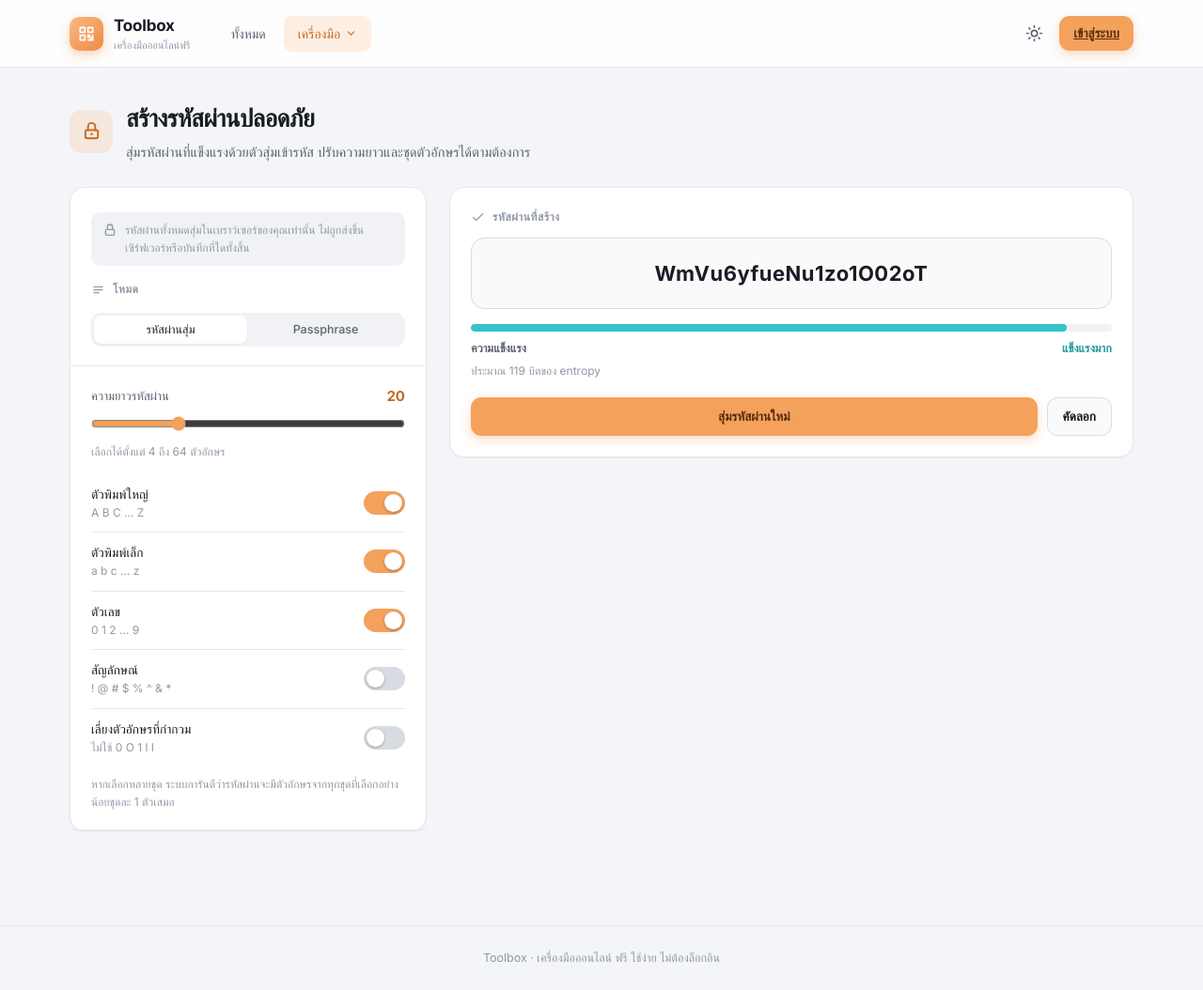
After one commit to aombazooka/toolbox, a PHP site: page /qrcode/password.php in a window 1280 px wide. The commit adds this page. Shown: the whole page at 94% size. Run offline with PHP 8.4, Linux system fonts and the light colour scheme; data that the repository does not hold is empty; some web fonts are replaced.

Commit message:
T8: Secure password generator (+ optional passphrase mode)
password.php + assets/js/password.js — length 4-64, toggles for
upper/lower/number/symbol + avoid-ambiguous (0O1lI), entropy-based
strength meter, copy-to-clipboard. Generation guarantees at least one
character from each selected set (not just uniform sampling from the
combined pool, which could omit a category on short lengths), then
fills and shuffles. Also includes an optional word-based passphrase
mode. crypto.getRandomValues throughout, no Math.random. Registered
in includes/tools.php (ตัวช่วย & สุ่ม category).

Co-Authored-By: Claude Sonnet 5 <noreply@anthropic.com>

```diff
--- a/assets/css/app-extra.css
+++ b/assets/css/app-extra.css
@@ -243,6 +243,29 @@
 .coin-face.tails{background:linear-gradient(145deg,var(--surface-3),var(--border-strong));color:var(--text-2)}
 .dice-sum{text-align:center;margin-top:14px;font-size:13px;color:var(--text-3)}
 
+/* ---------- Password generator (T8) ---------- */
+.pw-len-badge{font-family:'Inter';font-weight:700;font-size:15px;color:var(--accent-strong)}
+.pw-toggles .toggle-row{padding:11px 0;border-bottom:1px solid var(--border)}
+.pw-toggles .toggle-row:last-child{border-bottom:none}
+
+.pwd-display{font-family:'Inter',monospace;font-size:22px;font-weight:700;letter-spacing:.5px;word-break:break-all;text-align:center;padding:20px 16px;background:var(--surface-2);border:1px solid var(--border-strong);border-radius:14px;min-height:34px;display:flex;align-items:center;justify-content:center}
+@media(max-width:480px){.pwd-display{font-size:17px}}
+.pwd-display.empty{color:var(--text-3);font-weight:500;font-size:13.5px}
+
+.pwd-meter{margin-top:16px}
+.pwd-meter-track{height:8px;border-radius:6px;background:var(--surface-3);overflow:hidden}
+.pwd-meter-fill{height:100%;width:0%;border-radius:6px;transition:width .25s,background-color .25s;background:var(--danger)}
+.pwd-meter-fill.weak{background:var(--danger)}
+.pwd-meter-fill.medium{background:#f0b429}
+.pwd-meter-fill.strong{background:var(--ok)}
+.pwd-meter-fill.very-strong{background:#34c3c9}
+.pwd-meter-label{margin-top:8px;font-size:12.5px;font-weight:600;color:var(--text-2);display:flex;justify-content:space-between;align-items:center}
+.pwd-meter-label .pml-tag{font-weight:700}
+.pwd-meter-label .pml-tag.weak{color:var(--danger)}
+.pwd-meter-label .pml-tag.medium{color:#c98a10}
+.pwd-meter-label .pml-tag.strong{color:var(--ok)}
+.pwd-meter-label .pml-tag.very-strong{color:#1f9aa0}
+
 @media print {
   header, footer, .no-print, .toast { display: none !important; }
   @page { size: A4; margin: 10mm; }
--- /dev/null
+++ b/assets/js/password.js
@@ -0,0 +1,307 @@
+/* สร้างรหัสผ่านปลอดภัย (Password generator) + Passphrase
+ * ทำงานฝั่งเบราว์เซอร์ล้วน ไม่มีการส่งข้อมูลขึ้นเซิร์ฟเวอร์
+ * ความสุ่มทั้งหมดมาจาก crypto.getRandomValues (ไม่ใช้ Math.random) พร้อมตัดอคติแบบ modulo
+ * ด้วยเทคนิค rejection sampling — ไฟล์นี้เป็นโมดูลอิสระ ไม่แชร์โค้ดกับ random.js
+ * (จงใจเขียนซ้ำแพตเทิร์นเดียวกันเพื่อความสม่ำเสมอ แต่ให้ไฟล์นี้ทำงานได้ในตัวเอง)
+ */
+(function () {
+  'use strict';
+
+  function byId(id) { return document.getElementById(id); }
+
+  /* =========================================================
+   * ตัวสุ่มที่ปลอดภัยและไม่มีอคติ (crypto.getRandomValues)
+   * ========================================================= */
+
+  /**
+   * สุ่มจำนวนเต็มแบบ unbiased ในช่วง [min, max] (รวมทั้งสองปลาย)
+   * ใช้ rejection sampling บน Uint32 เพื่อตัดอคติที่เกิดจาก modulo ตรงๆ
+   * (การเอาไบต์สุ่ม % range ตรงๆ จะทำให้ค่าท้ายๆ ของช่วงมีโอกาสออกน้อยกว่าค่าต้นๆ
+   *  เมื่อ range ไม่ใช่ตัวหารของ 2^32 พอดี)
+   */
+  function randomInt(min, max) {
+    min = Math.floor(min);
+    max = Math.floor(max);
+    if (max < min) { const t = min; min = max; max = t; }
+    const range = max - min + 1;
+    if (range <= 1) return min;
+
+    const MAX_UINT32 = 0x100000000; // 2^32
+    const limit = Math.floor(MAX_UINT32 / range) * range;
+    const buf = new Uint32Array(1);
+    let x;
+    do {
+      crypto.getRandomValues(buf);
+      x = buf[0];
+    } while (x >= limit);
+    return min + (x % range);
+  }
+
+  /** สุ่มเลือก 1 ตัวอักษรจากสตริง แบบ unbiased */
+  function randomChar(str) {
+    return str.charAt(randomInt(0, str.length - 1));
+  }
+
+  /** Fisher–Yates shuffle ในที่ (in-place) โดยใช้ randomInt ที่ไม่มีอคติ */
+  function shuffle(arr) {
+    for (let i = arr.length - 1; i > 0; i--) {
+      const j = randomInt(0, i);
+      const t = arr[i]; arr[i] = arr[j]; arr[j] = t;
+    }
+    return arr;
+  }
+
+  /* ---------- generic segmented-tab helper (same pattern as calc.js / random.js) ---------- */
+  function wireSeg(tabsEl, onChange) {
+    tabsEl.querySelectorAll('button').forEach(function (b) {
+      b.onclick = function () {
+        tabsEl.querySelectorAll('button').forEach(function (x) { x.classList.remove('on'); });
+        b.classList.add('on');
+        onChange(b.dataset.v);
+      };
+    });
+  }
+  function segValue(tabsEl) {
+    const on = tabsEl.querySelector('button.on');
+    return on ? on.dataset.v : null;
+  }
+  function copyText(text, okMsg) {
+    if (!text) { window.toast('ไม่มีรหัสผ่านให้คัดลอก', 'err'); return; }
+    if (navigator.clipboard && navigator.clipboard.writeText) {
+      navigator.clipboard.writeText(text).then(function () {
+        window.toast(okMsg || 'คัดลอกแล้ว', 'ok');
+      }).catch(function () {
+        window.toast('คัดลอกไม่สำเร็จ', 'err');
+      });
+    } else {
+      window.toast('เบราว์เซอร์นี้ไม่รองรับการคัดลอกอัตโนมัติ', 'err');
+    }
+  }
+
+  /* =========================================================
+   * ชุดตัวอักษร + ตัวกำกวมที่ต้องเลี่ยง
+   * ========================================================= */
+  const CHARSET = {
+    upper:  'ABCDEFGHIJKLMNOPQRSTUVWXYZ',
+    lower:  'abcdefghijklmnopqrstuvwxyz',
+    number: '0123456789',
+    symbol: '!@#$%^&*()_+-=[]{};:,.<>?/~',
+  };
+  // ตัวอักษร/ตัวเลขที่หน้าตาคล้ายกันจนสับสนง่าย (เลขศูนย์-ตัวโอ, เลขหนึ่ง-แอลตัวเล็ก-ไอตัวใหญ่)
+  const AMBIGUOUS = '0O1lI';
+
+  function stripAmbiguous(str) {
+    let out = '';
+    for (let i = 0; i < str.length; i++) {
+      if (AMBIGUOUS.indexOf(str.charAt(i)) === -1) out += str.charAt(i);
+    }
+    return out;
+  }
+
+  /* =========================================================
+   * ตัววัดความแข็งแรง (entropy-based)
+   * ========================================================= */
+  /**
+   * ประมาณ entropy เป็นบิต: length * log2(ขนาดชุดตัวอักษรที่เป็นไปได้)
+   * แล้วจัดกลุ่มเป็น 4 ระดับ — เกณฑ์บิตนี้เป็นการประมาณคร่าวๆ ที่ใช้กันทั่วไป
+   * ไม่ใช่การวิเคราะห์แบบ crack-time ที่แม่นยำ แต่เพียงพอสำหรับให้ผู้ใช้เทียบความยาว/ความหลากหลาย
+   */
+  function estimateEntropyBits(length, poolSize) {
+    if (poolSize <= 1 || length <= 0) return 0;
+    return length * Math.log2(poolSize);
+  }
+  function bucketStrength(bits) {
+    if (bits < 40) return { label: 'อ่อนแอ', cls: 'weak' };
+    if (bits < 60) return { label: 'ปานกลาง', cls: 'medium' };
+    if (bits < 80) return { label: 'แข็งแรง', cls: 'strong' };
+    return { label: 'แข็งแรงมาก', cls: 'very-strong' };
+  }
+  function updateMeter(bits) {
+    const fillEl = byId('pwd-meter-fill');
+    const tagEl = byId('pwd-meter-tag');
+    const bitsEl = byId('pwd-meter-bits');
+    const s = bucketStrength(bits);
+    const pct = Math.max(4, Math.min(100, (bits / 128) * 100));
+    fillEl.className = 'pwd-meter-fill ' + s.cls;
+    fillEl.style.width = pct + '%';
+    tagEl.className = 'pml-tag ' + s.cls;
+    tagEl.textContent = s.label;
+    bitsEl.textContent = 'ประมาณ ' + Math.round(bits) + ' บิตของ entropy';
+  }
+
+  /* =========================================================
+   * MODE SWITCHER
+   * ========================================================= */
+  const modeTabs = byId('mode-tabs');
+  let mode = 'password';
+  function showMode(m) {
+    mode = m;
+    byId('panel-password').classList.toggle('hidden', m !== 'password');
+    byId('panel-passphrase').classList.toggle('hidden', m !== 'passphrase');
+    generate();
+  }
+  wireSeg(modeTabs, showMode);
+
+  /* =========================================================
+   * (ก) รหัสผ่านสุ่ม
+   * ========================================================= */
+  const pwLengthEl = byId('pw-length');
+  const pwLengthValEl = byId('pw-length-val');
+  const pwUpperToggle = byId('pw-upper-toggle');
+  const pwLowerToggle = byId('pw-lower-toggle');
+  const pwNumberToggle = byId('pw-number-toggle');
+  const pwSymbolToggle = byId('pw-symbol-toggle');
+  const pwAmbiguousToggle = byId('pw-ambiguous-toggle');
+
+  [pwUpperToggle, pwLowerToggle, pwNumberToggle, pwSymbolToggle, pwAmbiguousToggle].forEach(function (t) {
+    t.onclick = function () { t.classList.toggle('on'); generate(); };
+  });
+  pwLengthEl.addEventListener('input', function () {
+    pwLengthValEl.textContent = pwLengthEl.value;
+    generate();
+  });
+
+  /** สร้าง pool ของแต่ละชุดที่ถูกเลือก (หลังตัดตัวกำกวมถ้าเปิดสวิตช์) */
+  function buildPools() {
+    const avoidAmbiguous = pwAmbiguousToggle.classList.contains('on');
+    const pools = [];
+    if (pwUpperToggle.classList.contains('on')) {
+      pools.push(avoidAmbiguous ? stripAmbiguous(CHARSET.upper) : CHARSET.upper);
+    }
+    if (pwLowerToggle.classList.contains('on')) {
+      pools.push(avoidAmbiguous ? stripAmbiguous(CHARSET.lower) : CHARSET.lower);
+    }
+    if (pwNumberToggle.classList.contains('on')) {
+      pools.push(avoidAmbiguous ? stripAmbiguous(CHARSET.number) : CHARSET.number);
+    }
+    if (pwSymbolToggle.classList.contains('on')) {
+      pools.push(CHARSET.symbol); // ไม่มีสัญลักษณ์ใดอยู่ในรายการตัวกำกวมที่กำหนด
+    }
+    return pools;
+  }
+
+  /**
+   * สุ่มรหัสผ่านความยาว length จาก pools (array ของสตริงชุดตัวอักษรที่เลือกไว้)
+   * การันตีว่ามีตัวอักษรจากทุก pool ที่เลือกอย่างน้อย pool ละ 1 ตัว (ไม่ใช่แค่สุ่มจาก pool รวม
+   * ตรงๆ ซึ่งอาจสุ่มได้รหัสผ่านที่ไม่มีตัวเลขเลยทั้งที่เปิด toggle ตัวเลขไว้)
+   */
+  function generatePassword(length, pools) {
+    if (pools.length === 0) return null;
+    // 1) การันตีตัวแทนอย่างน้อย 1 ตัวจากแต่ละชุดที่เลือก
+    const guaranteed = pools.map(function (p) { return randomChar(p); });
+    // 2) เติมตำแหน่งที่เหลือด้วยการสุ่มจาก pool รวมของทุกชุดที่เลือก
+    const combined = pools.join('');
+    const chars = guaranteed.slice();
+    for (let i = chars.length; i < length; i++) {
+      chars.push(randomChar(combined));
+    }
+    // 3) สลับตำแหน่งทั้งหมดเพื่อไม่ให้ตัวอักษรที่การันตีไว้อยู่ต้นสตริงเสมอ
+    shuffle(chars);
+    return chars.join('');
+  }
+
+  function renderPassword() {
+    const length = Math.max(4, Math.min(64, parseInt(pwLengthEl.value, 10) || 20));
+    pwLengthEl.value = String(length);
+    pwLengthValEl.textContent = String(length);
+    const pools = buildPools();
+    const outEl = byId('pwd-output');
+
+    if (pools.length === 0) {
+      outEl.textContent = 'เลือกอย่างน้อย 1 ชุดตัวอักษร';
+      outEl.classList.add('empty');
+      updateMeter(0);
+      return null;
+    }
+    const pw = generatePassword(length, pools);
+    outEl.classList.remove('empty');
+    outEl.textContent = pw;
+    const poolSize = Array.from(new Set(pools.join('').split(''))).length;
+    updateMeter(estimateEntropyBits(length, poolSize));
+    return pw;
+  }
+
+  /* =========================================================
+   * (ข) Passphrase
+   * ========================================================= */
+  // รายการคำง่ายๆ ทั่วไป สะกดง่าย จำง่าย (สไตล์ correct-horse-battery-staple)
+  const WORDLIST = [
+    'apple', 'river', 'mountain', 'forest', 'garden', 'ocean', 'candle', 'window',
+    'coffee', 'winter', 'summer', 'autumn', 'spring', 'purple', 'yellow', 'orange',
+    'guitar', 'piano', 'violin', 'rocket', 'planet', 'comet', 'galaxy', 'desert',
+    'jungle', 'canyon', 'island', 'bridge', 'castle', 'temple', 'harbor', 'meadow',
+    'valley', 'shadow', 'sunset', 'sunrise', 'cloudy', 'stormy', 'breeze', 'thunder',
+    'silver', 'golden', 'copper', 'bronze', 'marble', 'velvet', 'cotton', 'linen',
+    'pencil', 'ladder', 'basket', 'bottle', 'blanket', 'pillow', 'mirror', 'lantern',
+    'wander', 'gallop', 'whisper', 'sparkle', 'flicker', 'rustle', 'tumble', 'wobble',
+    'brave', 'quiet', 'gentle', 'clever', 'happy', 'lucky', 'quick', 'sturdy',
+    'tiger', 'falcon', 'dolphin', 'panda', 'rabbit', 'turtle', 'otter', 'sparrow',
+    'maple', 'willow', 'cedar', 'birch', 'walnut', 'cherry', 'lemon', 'mango',
+    'pepper', 'ginger', 'cinnamon', 'vanilla', 'almond', 'hazel', 'clover', 'lotus',
+    'jasmine', 'orchid', 'tulip', 'daisy', 'violet', 'lily', 'poppy', 'iris',
+    'compass', 'anchor', 'lagoon', 'voyage', 'journey', 'horizon', 'meteor', 'nebula',
+    'crystal', 'diamond', 'emerald', 'sapphire', 'granite', 'pebble', 'boulder', 'gravel',
+    'trumpet', 'cymbal', 'melody', 'rhythm', 'harmony', 'chorus', 'ballad', 'anthem',
+  ];
+
+  const ppWordsEl = byId('pp-words');
+  const ppWordsValEl = byId('pp-words-val');
+  const ppSepEl = byId('pp-sep');
+  const ppCapToggle = byId('pp-cap-toggle');
+  const ppNumberToggle = byId('pp-number-toggle');
+
+  ppWordsEl.addEventListener('input', function () {
+    ppWordsValEl.textContent = ppWordsEl.value;
+    generate();
+  });
+  ppSepEl.addEventListener('change', generate);
+  [ppCapToggle, ppNumberToggle].forEach(function (t) {
+    t.onclick = function () { t.classList.toggle('on'); generate(); };
+  });
+
+  function generatePassphrase() {
+    const wordCount = Math.max(3, Math.min(10, parseInt(ppWordsEl.value, 10) || 4));
+    ppWordsValEl.textContent = String(wordCount);
+    const sep = ppSepEl.value;
+    const capitalize = ppCapToggle.classList.contains('on');
+    const appendNumber = ppNumberToggle.classList.contains('on');
+
+    const words = [];
+    for (let i = 0; i < wordCount; i++) {
+      let w = WORDLIST[randomInt(0, WORDLIST.length - 1)];
+      if (capitalize) w = w.charAt(0).toUpperCase() + w.slice(1);
+      words.push(w);
+    }
+    let out = words.join(sep);
+    if (appendNumber) out += sep + String(randomInt(0, 99)).padStart(2, '0');
+
+    // entropy: คำแต่ละคำสุ่มอิสระจากคลังคำ (log2(ขนาดคลัง) ต่อคำ) บวกตัวเลขท้ายถ้าเปิดใช้
+    let bits = wordCount * Math.log2(WORDLIST.length);
+    if (appendNumber) bits += Math.log2(100);
+
+    const outEl = byId('pwd-output');
+    outEl.classList.remove('empty');
+    outEl.textContent = out;
+    updateMeter(bits);
+    return out;
+  }
+
+  /* =========================================================
+   * generate() ทางเข้าเดียวตาม mode ปัจจุบัน + ปุ่ม/คัดลอก
+   * ========================================================= */
+  let lastGenerated = '';
+  function generate() {
+    const result = mode === 'passphrase' ? generatePassphrase() : renderPassword();
+    lastGenerated = result || '';
+  }
+
+  byId('pwd-generate-btn').onclick = generate;
+  byId('pwd-copy-btn').onclick = function () {
+    copyText(byId('pwd-output').classList.contains('empty') ? '' : lastGenerated, 'คัดลอกรหัสผ่านแล้ว');
+  };
+
+  /* expose for manual console verification if needed */
+  window.__pwdInternals = { randomInt: randomInt, shuffle: shuffle, generatePassword: generatePassword, buildPools: buildPools };
+
+  generate();
+})();
--- a/includes/tools.php
+++ b/includes/tools.php
@@ -88,4 +88,13 @@ return [
         'cat'   => 'ตัวช่วย & สุ่ม',
         'login' => false,
     ],
+    [
+        'slug'  => 'password',
+        'title' => 'สร้างรหัสผ่านปลอดภัย',
+        'desc'  => 'สุ่มรหัสผ่านแข็งแรงหรือ Passphrase จำง่าย พร้อมตัววัดความแข็งแรง',
+        'href'  => 'password.php',
+        'icon'  => '<svg viewBox="0 0 24 24" fill="none" stroke="currentColor" stroke-width="2"><rect x="5" y="11" width="14" height="9" rx="2"/><path d="M8 11V7a4 4 0 018 0v4" stroke-linecap="round"/><circle cx="12" cy="15.5" r="1.3" fill="currentColor" stroke="none"/></svg>',
+        'cat'   => 'ตัวช่วย & สุ่ม',
+        'login' => false,
+    ],
 ];
--- /dev/null
+++ b/password.php
@@ -0,0 +1,134 @@
+<?php
+require_once __DIR__ . '/includes/auth.php';
+require_installed(); // public tool, no login needed — fully client-side, nothing to persist
+$active = 'password';
+$page_title = 'สร้างรหัสผ่านปลอดภัย';
+$page_js = ['password.js'];
+include __DIR__ . '/includes/header.php';
+?>
+<div class="page-head">
+  <div class="page-head-ico">
+    <div class="ph-icon">
+      <svg viewBox="0 0 24 24" fill="none" stroke="currentColor" stroke-width="2"><rect x="5" y="11" width="14" height="9" rx="2"/><path d="M8 11V7a4 4 0 018 0v4" stroke-linecap="round"/><circle cx="12" cy="15.5" r="1.3" fill="currentColor" stroke="none"/></svg>
+    </div>
+    <div>
+      <h1>สร้างรหัสผ่านปลอดภัย</h1>
+      <p>สุ่มรหัสผ่านที่แข็งแรงด้วยตัวสุ่มเข้ารหัส ปรับความยาวและชุดตัวอักษรได้ตามต้องการ</p>
+    </div>
+  </div>
+</div>
+
+<div class="loan-grid">
+  <!-- INPUT -->
+  <div class="card">
+    <div class="form-section">
+      <div class="hint" style="display:flex;gap:8px;align-items:flex-start;margin-bottom:16px;padding:10px 12px;background:var(--surface-3);border-radius:10px">
+        <svg viewBox="0 0 24 24" fill="none" stroke="currentColor" stroke-width="2" style="width:16px;height:16px;flex-shrink:0;margin-top:1px"><rect x="5" y="11" width="14" height="9" rx="2"/><path d="M8 11V7a4 4 0 018 0v4" stroke-linecap="round"/></svg>
+        <span>รหัสผ่านทั้งหมดสุ่มในเบราว์เซอร์ของคุณเท่านั้น ไม่ถูกส่งขึ้นเซิร์ฟเวอร์หรือบันทึกที่ใดทั้งสิ้น</span>
+      </div>
+
+      <div class="sec-title">
+        <svg viewBox="0 0 24 24" fill="none" stroke="currentColor" stroke-width="2"><path d="M4 7h16M4 12h16M4 17h10"/></svg>
+        โหมด
+      </div>
+      <div class="seg" id="mode-tabs">
+        <button type="button" data-v="password" class="on">รหัสผ่านสุ่ม</button>
+        <button type="button" data-v="passphrase">Passphrase</button>
+      </div>
+    </div>
+
+    <!-- RANDOM PASSWORD MODE -->
+    <div class="form-section tab-panel" id="panel-password">
+      <div class="field">
+        <div style="display:flex;justify-content:space-between;align-items:center">
+          <label class="lab" style="margin-bottom:0">ความยาวรหัสผ่าน</label>
+          <span class="pw-len-badge" id="pw-length-val">20</span>
+        </div>
+        <input type="range" id="pw-length" min="4" max="64" value="20" style="margin-top:10px">
+        <div class="hint">เลือกได้ตั้งแต่ 4 ถึง 64 ตัวอักษร</div>
+      </div>
+
+      <div class="pw-toggles" style="margin-top:6px">
+        <div class="toggle-row">
+          <span class="tr-txt">ตัวพิมพ์ใหญ่<small>A B C … Z</small></span>
+          <span class="sw-toggle on" id="pw-upper-toggle"></span>
+        </div>
+        <div class="toggle-row">
+          <span class="tr-txt">ตัวพิมพ์เล็ก<small>a b c … z</small></span>
+          <span class="sw-toggle on" id="pw-lower-toggle"></span>
+        </div>
+        <div class="toggle-row">
+          <span class="tr-txt">ตัวเลข<small>0 1 2 … 9</small></span>
+          <span class="sw-toggle on" id="pw-number-toggle"></span>
+        </div>
+        <div class="toggle-row">
+          <span class="tr-txt">สัญลักษณ์<small>! @ # $ % ^ &amp; *</small></span>
+          <span class="sw-toggle" id="pw-symbol-toggle"></span>
+        </div>
+        <div class="toggle-row">
+          <span class="tr-txt">เลี่ยงตัวอักษรที่กำกวม<small>ไม่ใช้ 0 O 1 l I</small></span>
+          <span class="sw-toggle" id="pw-ambiguous-toggle"></span>
+        </div>
+      </div>
+      <div class="hint" style="margin-top:10px">หากเลือกหลายชุด ระบบการันตีว่ารหัสผ่านจะมีตัวอักษรจากทุกชุดที่เลือกอย่างน้อยชุดละ 1 ตัวเสมอ</div>
+    </div>
+
+    <!-- PASSPHRASE MODE -->
+    <div class="form-section tab-panel hidden" id="panel-passphrase">
+      <div class="field">
+        <div style="display:flex;justify-content:space-between;align-items:center">
+          <label class="lab" style="margin-bottom:0">จำนวนคำ</label>
+          <span class="pw-len-badge" id="pp-words-val">4</span>
+        </div>
+        <input type="range" id="pp-words" min="3" max="10" value="4" style="margin-top:10px">
+      </div>
+      <div class="field">
+        <label class="lab">ตัวคั่นระหว่างคำ</label>
+        <select class="input" id="pp-sep">
+          <option value="-" selected>ขีด ( - )</option>
+          <option value="_">ขีดล่าง ( _ )</option>
+          <option value=".">จุด ( . )</option>
+          <option value=" ">เว้นวรรค</option>
+        </select>
+      </div>
+      <div class="pw-toggles">
+        <div class="toggle-row">
+          <span class="tr-txt">ขึ้นต้นด้วยตัวพิมพ์ใหญ่<small>Correct-Horse-Battery</small></span>
+          <span class="sw-toggle on" id="pp-cap-toggle"></span>
+        </div>
+        <div class="toggle-row">
+          <span class="tr-txt">เติมตัวเลขต่อท้าย<small>เช่น …-battery-74</small></span>
+          <span class="sw-toggle" id="pp-number-toggle"></span>
+        </div>
+      </div>
+      <div class="hint" style="margin-top:10px">Passphrase คือรหัสผ่านที่ประกอบจากคำหลายคำ จำง่ายกว่าแต่ยาวและปลอดภัยไม่แพ้กัน (เช่น correct-horse-battery-staple)</div>
+    </div>
+  </div>
+
+  <!-- RESULT -->
+  <div class="preview-wrap loan-result-wrap">
+    <div class="card card-pad">
+      <div class="sec-title" style="margin-bottom:12px">
+        <svg viewBox="0 0 24 24" fill="none" stroke="currentColor" stroke-width="2"><path d="M20 6L9 17l-5-5" stroke-linecap="round" stroke-linejoin="round"/></svg>
+        รหัสผ่านที่สร้าง
+      </div>
+      <div class="pwd-display" id="pwd-output">—</div>
+
+      <div class="pwd-meter">
+        <div class="pwd-meter-track"><div class="pwd-meter-fill" id="pwd-meter-fill"></div></div>
+        <div class="pwd-meter-label">
+          <span>ความแข็งแรง</span>
+          <span class="pml-tag" id="pwd-meter-tag">—</span>
+        </div>
+        <div class="hint" id="pwd-meter-bits"></div>
+      </div>
+
+      <div style="display:flex;gap:10px;margin-top:18px">
+        <button type="button" class="btn btn-primary" style="flex:1" id="pwd-generate-btn">สุ่มรหัสผ่านใหม่</button>
+        <button type="button" class="btn btn-ghost" id="pwd-copy-btn">คัดลอก</button>
+      </div>
+    </div>
+  </div>
+</div>
+
+<?php include __DIR__ . '/includes/footer.php'; ?>
```
